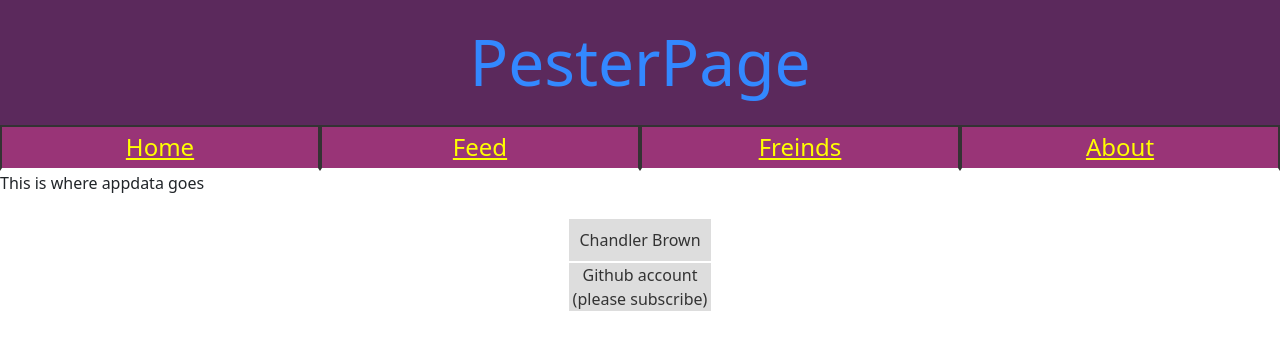
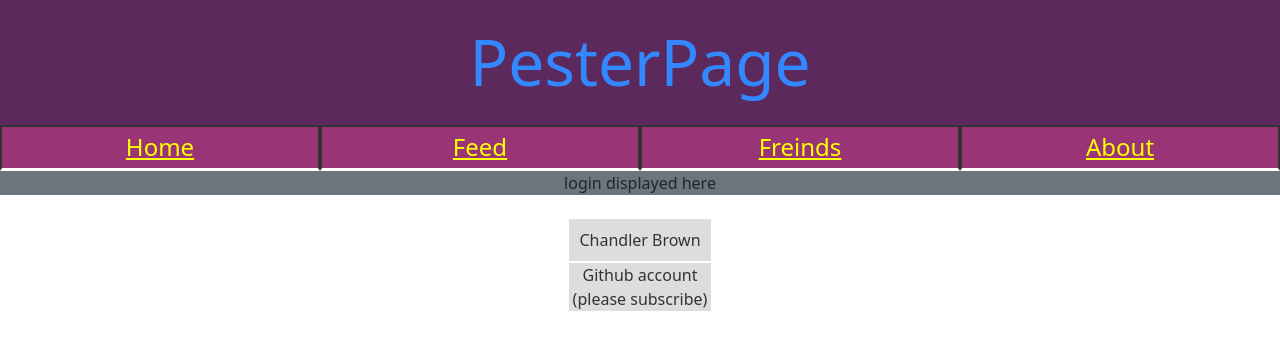
Before and after one commit to Chanmanb/Startup, a React (Vite) app in the folder HTML/: page / in a window 1280 px wide. Shown: the top 350 px of the page. Built offline with nearby package versions, Linux system fonts and the light colour scheme.

Commit message:
Simple Routing complete, though each app is essentially empty

```diff
--- a/HTML/src/app.jsx
+++ b/HTML/src/app.jsx
@@ -2,20 +2,33 @@ import React from 'react';
 import 'bootstrap/dist/css/bootstrap.min.css';
 import './app.css';
 
+import { Login } from './login/login';
+import { Friends } from './friends/friends';
+import { Feed } from './feed/feed';
+import { About } from './about/about';
+import { BrowserRouter, NavLink, Route, Routes } from 'react-router-dom';
+
 export default function App() {
-  return <div><header>
+  return <BrowserRouter>
+  <div><header>
             <div><h1 id="Site-name">PesterPage</h1></div>
             <nav id="navigator-nav">
                 <div id="navigator">
-                    <div className="nav-option"><a href="index.html">Home</a></div>
-                    <div className="nav-option"><a href="feed.html">Feed</a></div>
-                    <div className="nav-option"><a href="friends.html">Freinds</a></div>
-                    <div className="nav-option"><a href="about.html">About</a></div>
+                    <div className="nav-option"><NavLink to="login">Home</NavLink></div>
+                    <div className="nav-option"><NavLink to="feed">Feed</NavLink></div>
+                    <div className="nav-option"><NavLink to="friends">Freinds</NavLink></div>
+                    <div className="nav-option"><NavLink to="about">About</NavLink></div>
                 </div>
             </nav>
         </header>
 
-        <main>This is where appdata goes</main>
+        <Routes>
+            <Route path='/' element={<Login />} exact />
+            <Route path='/Feed' element={<Feed />} exact />
+            <Route path='/Friends' element={<Friends />} exact />
+            <Route path='/About' element={<About />} exact />
+            <Route path='*' element={<NotFound />} exact />
+        </Routes>
 
         <footer>
             <span id="sellout">
@@ -24,5 +37,10 @@ export default function App() {
                 <div className="sellout-section" id="git"><a href="https://github.com/Chanmanb?tab=repositories" />Github account (please subscribe)</div>
                 </div>
             </span>
-        </footer></div>;
+        </footer></div>
+</BrowserRouter>;
 }
+
+function NotFound () {
+    return <main>404: Return to sender; Address not found D:</main>;
+}
```
